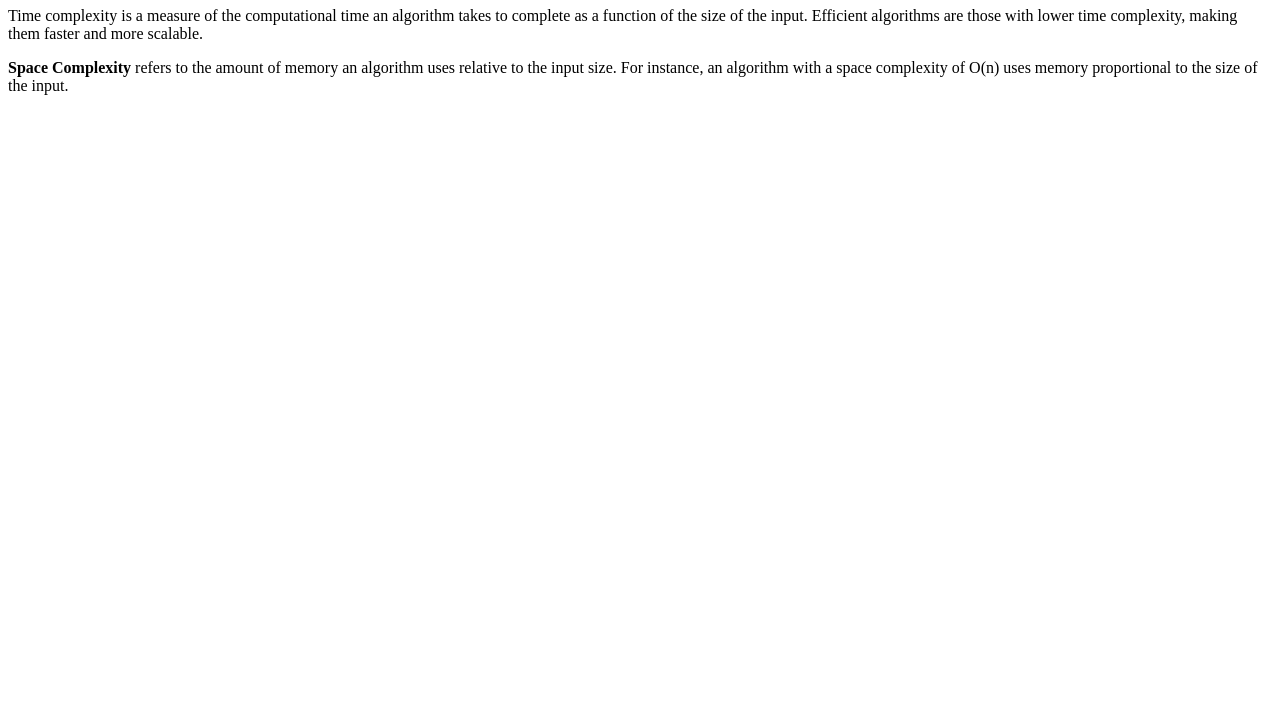
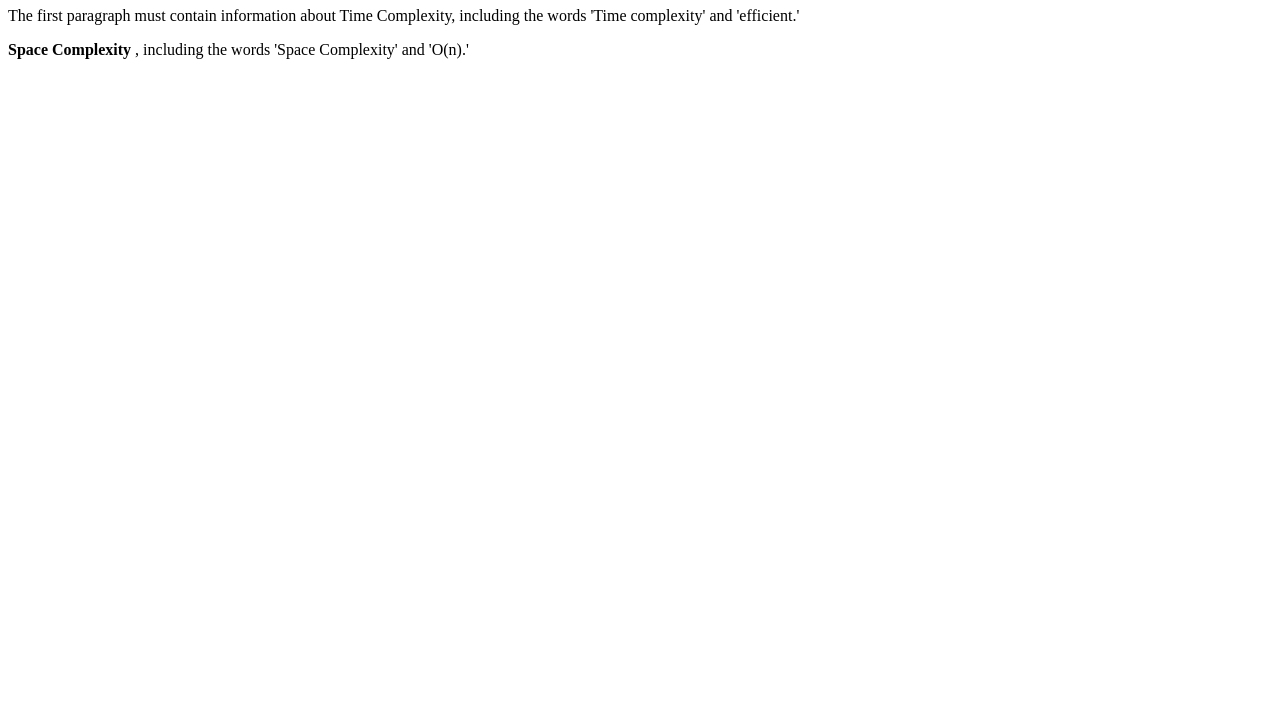
Before and after one commit to acciojob/time-and-space-complexity-Balramrawat, a website: page main.html in a window 1280 px wide. Shown: the part 73-800 px from the top of the page. Drawn offline with Linux system fonts and the light colour scheme.

Commit message:
created a submission

```diff
--- a/main.html
+++ b/main.html
@@ -10,18 +10,9 @@
 <body>
 	<!-- the entire body must be written by student -->
 	<h1>Time and Space Complexity</h1>
-	 <p>
-        Time complexity is a measure of the computational time
-		 an algorithm takes to complete as a function of the size
-		 of the input. Efficient algorithms are those with lower
-		 time complexity, making them faster and more scalable.
-    </p>
-    <p>
-        <b>Space Complexity</b> refers to the amount of memory an
-		algorithm uses relative to the input size. For instance, an
-		algorithm with a space complexity of O(n) uses memory
-		proportional to the size of the input.
-    </p>
+	<p>The first paragraph must contain information about Time Complexity, including the words 'Time complexity' and 'efficient.'</p>
+	<p> <b>Space Complexity</b> , including the words 'Space Complexity' and 'O(n).'</p>
+
     <script type="text/javascript" src="./script.js">
 </script>
 
```
